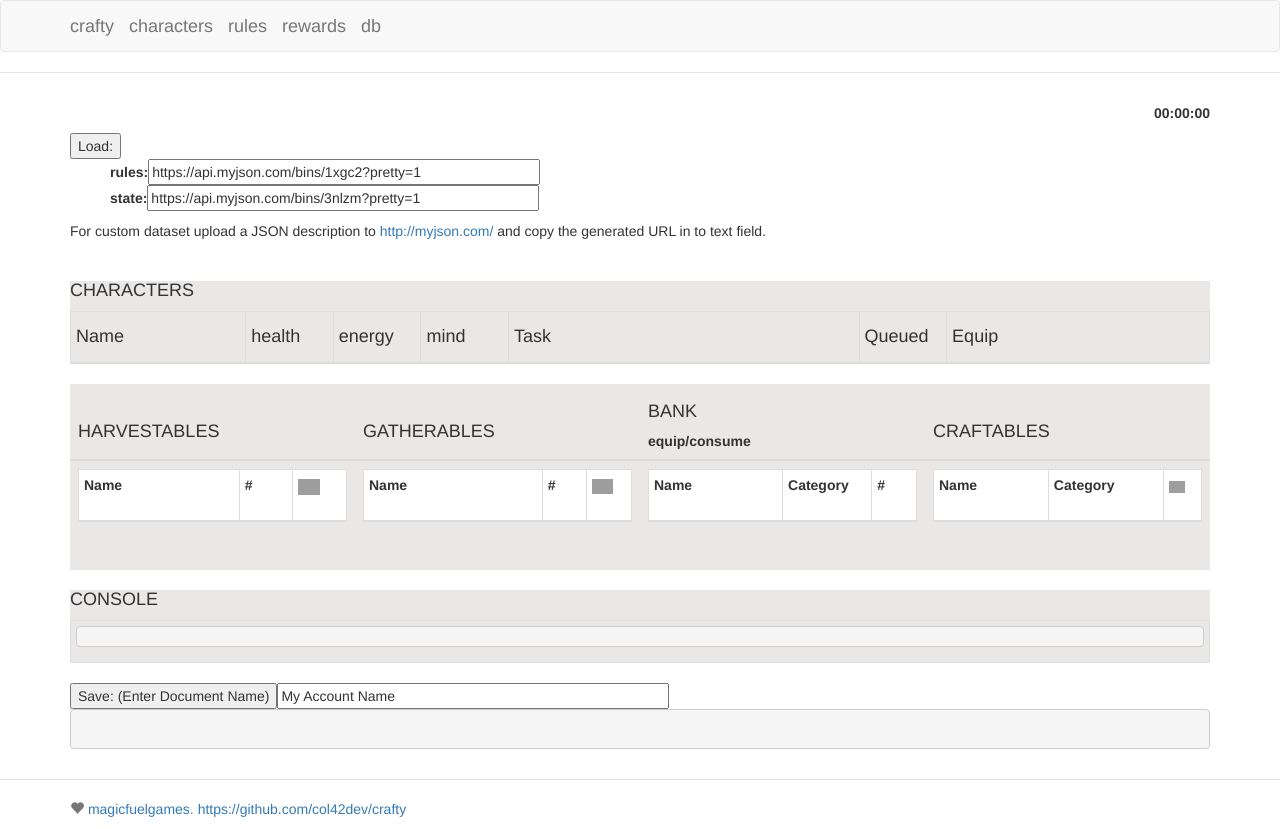
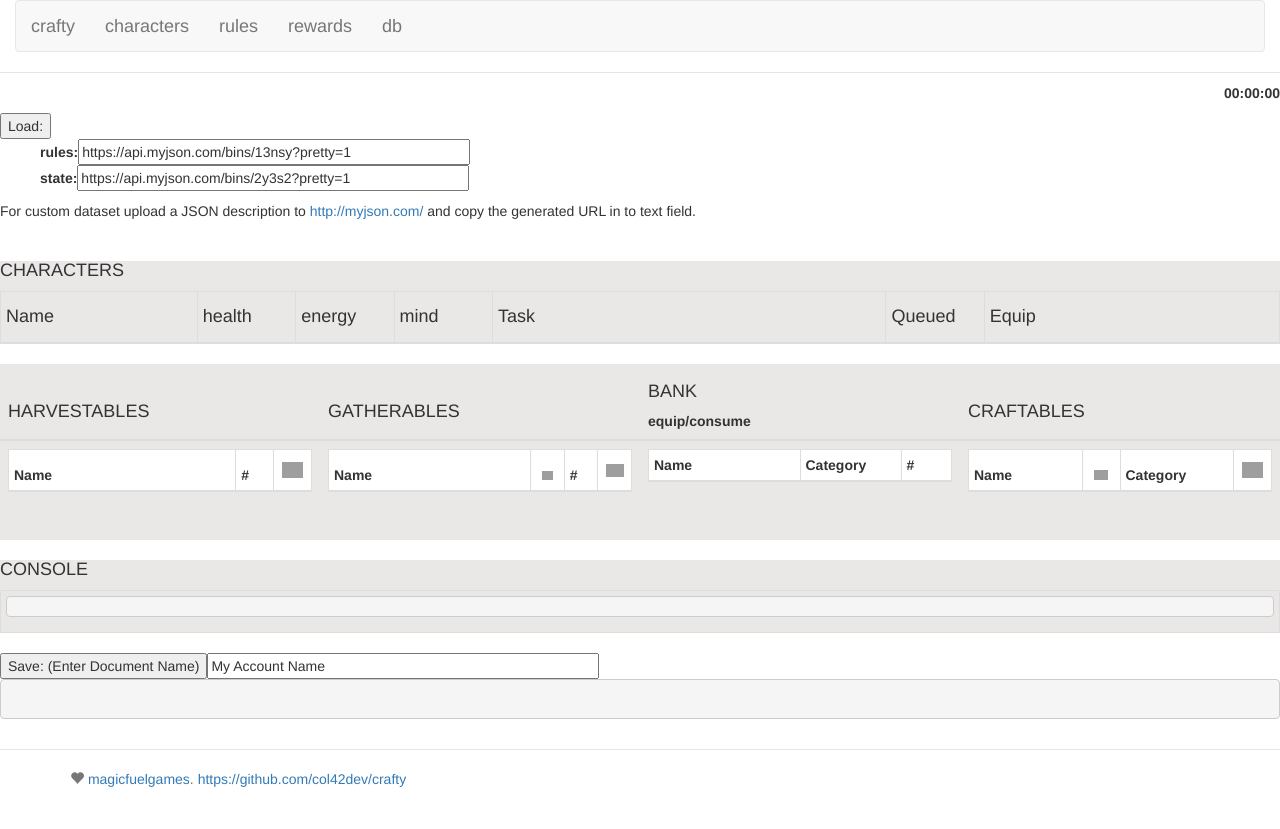
Before and after one commit to col42dev/crafty, a website: page app/index.html in a window 1280 px wide. After the commit the page ends 800 px from the top, so only its background shows below. Drawn offline with nearby package versions, Linux system fonts and the light colour scheme; some packages are replaced by stand-ins of ours; files that its build step writes are made by us from their sources; grey boxes are pictures that could not be loaded.

Commit message:
+.container-fixed screen width +unlocks col for gatherables and recipes

```diff
--- a/app/index.html
+++ b/app/index.html
@@ -23,7 +23,7 @@
     <!-- Add your site or application content here -->
     <div class="header">
       <div class="navbar navbar-default" role="navigation">
-        <div class="container">
+        <div class="container-fixed">
           <div class="navbar-header">
 
 
@@ -54,7 +54,7 @@
       </div>
     </div>
 
-    <div class="container">
+    <div class="container-fixed">
     <div ng-view=""></div>
     </div>
 
--- a/app/scripts/services/fscharacter.js
+++ b/app/scripts/services/fscharacter.js
@@ -210,7 +210,7 @@ angular.module('craftyApp')
               canStartTask = false;
               thisFactory.contextConsole.log('There is no ' + taskName + ' left to gather');
             } else {
-              if ( thisFactory.gatherables[taskName].json.quantity === 0) {
+              if ( parseInt( thisFactory.gatherables[taskName].json.quantity, 10) === 0) {
                 thisFactory.contextConsole.log('No ' + taskName + ' left to gather');
                 canStartTask = false;
               }
@@ -228,7 +228,7 @@ angular.module('craftyApp')
               thisFactory.contextConsole.log('There is no ' + taskName + ' left to harvest');
               canStartTask = false;
             } else {
-              if (thisFactory.harvestables[taskName].quantity === 0) {
+              if ( parseInt(thisFactory.harvestables[taskName].quantity, 10) === 0) {
                 thisFactory.contextConsole.log('There is no ' + taskName + ' left to harvest');
                 canStartTask = false;
               }
--- a/app/scripts/services/fsgatherable.js
+++ b/app/scripts/services/fsgatherable.js
@@ -40,16 +40,26 @@ angular.module('craftyApp')
       return color;
     };
 
+    /**
+    * @desc
+    * @return
+    */
     FSGatherable.prototype.duration =  function(  character) {
-
       character = character;
-
       var duration = this.simulation.gatherableDefines[this.json.name].duration;
-
-
       return duration;
     };
 
+   /**
+     * @desc
+     * @return
+     */
+    FSGatherable.prototype.hasUnlocks =  function(  ) {
+      if ( this.simulation.hasUnlocks( {'action':'gather', 'target':this.json.name})) {
+        return 'images/unlock.69ea04fd.png';
+      }
+      return 'images/clear.d9e2c8a6.png';
+    };
 
 
     return FSGatherable;
--- a/app/scripts/services/fsrecipe.js
+++ b/app/scripts/services/fsrecipe.js
@@ -82,5 +82,17 @@ angular.module('craftyApp')
       return craftingDuration;
     };
 
+     /**
+     * @desc
+     * @return
+     */
+    FSRecipe.prototype.hasUnlocks =  function(  ) {
+
+      if ( this.thisFactory.hasUnlocks( {'action':'craft', 'target':this.json.name})) {
+        return 'images/unlock.69ea04fd.png';
+      }
+      return 'images/clear.d9e2c8a6.png';
+    };
+
     return FSRecipe;
   });
--- a/app/scripts/services/fssimservice.js
+++ b/app/scripts/services/fssimservice.js
@@ -31,8 +31,8 @@ angular.module('craftyApp')
 	      this.taskTimeScalarDivVis ='hidden';
 
         this.master = {
-          rules: 'https://api.myjson.com/bins/1xgc2' + '?pretty=1',
-          state: 'https://api.myjson.com/bins/3nlzm' + '?pretty=1'
+          rules: 'https://api.myjson.com/bins/13nsy' + '?pretty=1',
+          state: 'https://api.myjson.com/bins/2y3s2' + '?pretty=1'
         };
 	      this.user = angular.copy(this.master);
 
--- a/app/styles/main.css
+++ b/app/styles/main.css
@@ -60,9 +60,9 @@ body {
 }
 
 /* Responsive: Portrait tablets and up */
-@media screen and (min-width: 768px) {
+@media (min-width: 1500px) {
   .container {
-    max-width: 1500px;
+    max-width: 2700px;
   }
 
   /* Remove the padding we set earlier */
@@ -82,6 +82,11 @@ body {
   }
 }
 
+/* Custom container */
+.container-fixed {
+  margin: 0 auto;
+  max-width: 1400px;
+}
 
 /* scrollable tables  http://stackoverflow.com/questions/10420168/twitter-bootstrap-scrollable-table */
 .bodycontainer { max-height: 250px; width: 100%; margin: 0; overflow-y: auto; }
--- a/app/views/bank.html
+++ b/app/views/bank.html
@@ -5,9 +5,9 @@
   <table class="table table-bordered table-condensed">
     <thead>
         <tr class="noselect" >
-            <th class="col-sm-3" ng-click="getFSService().onClickHeader('Bank', 'json.name')">Name</br> &nbsp</th>
-            <th class="col-sm-2" ng-click="getFSService().onClickHeader('Bank', 'category')">Category</br> &nbsp</th>
-            <th class="col-sm-1" ng-click="getFSService().onClickHeader('Bank', 'json.quantity')">#</br> &nbsp</th>
+            <th class="col-sm-3" ng-click="getFSService().onClickHeader('Bank', 'json.name')">Name</th>
+            <th class="col-sm-2" ng-click="getFSService().onClickHeader('Bank', 'category')">Category</th>
+            <th class="col-sm-1" ng-click="getFSService().onClickHeader('Bank', 'json.quantity')">#</th>
         </tr>
     </thead>
   </table>
--- a/app/views/gatherables.html
+++ b/app/views/gatherables.html
@@ -5,9 +5,17 @@
 <table class="table table-bordered table-condensed">
 <thead>
   <tr class="noselect" >
-      <th class="col-sm-4" ng-click="getFSService().onClickHeader('Gatherables', 'json.name')">Name</br> &nbsp</th>
-      <th class="col-sm-1" ng-click="getFSService().onClickHeader('Gatherables', 'json.quantity')">#</br> &nbsp</th>
-      <th class="col-sm-1" ng-click="getFSService().onClickHeader('Gatherables', 'json.duration')"><image width="60%" src='http://ec2-54-201-237-107.us-west-2.compute.amazonaws.com/crafty/images/clockface.9a46d0f5.png'></br> &nbsp</th>
+      <th class="col-sm-6" ng-click="getFSService().onClickHeader('Gatherables', 'json.name')">Name</th>
+        <th class="col-sm-1" ng-click="getFSService().onClickHeader('Gatherables', 'json.name')">
+          <div style='height:20px; width:90px; display:table-cell; vertical-align:middle'>
+            <img src= 'http://ec2-54-201-237-107.us-west-2.compute.amazonaws.com/crafty/images/unlock.69ea04fd.png' width="50%" style="max-width: 100%; max-height: 100%; display:block; margin:auto;" />
+          </div>
+      </th>
+      <th class="col-sm-1" ng-click="getFSService().onClickHeader('Gatherables', 'json.quantity')">#</th>
+      <th class="col-sm-1" ng-click="getFSService().onClickHeader('Gatherables', 'json.duration')">              <div style='height:30px; width:30px; display:table-cell; vertical-align:middle'>
+                <img src= 'http://ec2-54-201-237-107.us-west-2.compute.amazonaws.com/crafty/images/clockface.9a46d0f5.png' width="80%" style="max-width: 100%; max-height: 100%; display:block; margin:auto;" />
+              </div>
+      </th>
   </tr>
 </thead>
 </table>
@@ -16,9 +24,16 @@
 
   <tbody>
     <tr ng-repeat="v in getFSService().simulation.gatherablesArray | orderBy:getFSService().simulation.orderGatherablesBy" ng-click="getFSService().onClickBody('Gatherables', v.json)" class="noselect" >
-     <td class="col-sm-4" bgcolor={{v.bgcolor()}} > {{v.json.name}}</td>
-     <td class="col-sm-1"> {{v.json.quantity}}</td>
-    <td class="col-sm-1"> {{v.duration(getFSService().simulation.selectedCharacter)}}</td>
+      <td class="col-sm-6" bgcolor={{v.bgcolor()}} > {{v.json.name}}</td>
+
+      <td class="col-sm-1" >
+        <div style='height:20px; width:90px; display:table-cell; vertical-align:middle'>
+          <img src= 'http://ec2-54-201-237-107.us-west-2.compute.amazonaws.com/crafty/{{v.hasUnlocks()}}' width="50%" style="max-width: 100%; max-height: 100%; display:block; margin:auto;" />
+        </div>
+      </td>
+
+      <td class="col-sm-1"> {{v.json.quantity}}</td>
+      <td class="col-sm-1"> {{v.duration(getFSService().simulation.selectedCharacter)}}</td>
     </tr>
   </tbody>
 
--- a/app/views/harvestables.html
+++ b/app/views/harvestables.html
@@ -5,9 +5,14 @@
     <table class="table table-bordered table-condensed">
       <thead>
         <tr class="noselect" >
-            <th class="col-sm-3" ng-click="getFSService().onClickHeader('Harvestables', 'json.name')">Name</br> &nbsp</th>
-            <th class="col-sm-1" ng-click="getFSService().onClickHeader('Harvestables', 'json.quantity')">#</br> &nbsp</th>
-            <th class="col-sm-1" ng-click="getFSService().onClickHeader('Harvestables', 'json.duration')"><image width="50%" src='http://ec2-54-201-237-107.us-west-2.compute.amazonaws.com/crafty/images/clockface.9a46d0f5.png'></br> &nbsp</th>
+            <th class="col-sm-6" ng-click="getFSService().onClickHeader('Harvestables', 'json.name')">Name</th>
+            <th class="col-sm-1" ng-click="getFSService().onClickHeader('Harvestables', 'json.quantity')">#</th>
+            <th class="col-sm-1" ng-click="getFSService().onClickHeader('Harvestables', 'json.duration')">
+              <div style='height:30px; width:30px; display:table-cell; vertical-align:middle'>
+                <img src= 'http://ec2-54-201-237-107.us-west-2.compute.amazonaws.com/crafty/images/clockface.9a46d0f5.png' width="80%" style="max-width: 100%; max-height: 100%; display:block; margin:auto;" />
+              </div>
+            </th>
+
         </tr>
       </thead>
     </table>
@@ -16,7 +21,7 @@
   <table class="table table-bordered table-condensed table-scrollable">
     <tbody>
       <tr ng-repeat="v in getFSService().simulation.harvestablesArray | orderBy:getFSService().simulation.orderHarvestablesBy" ng-click="getFSService().onClickBody('Harvestables', v.json)" class="noselect" >
-       <td class="col-sm-3" bgcolor={{v.bgcolor()}} > {{v.json.name}}</td>
+       <td class="col-sm-6" bgcolor={{v.bgcolor()}} > {{v.json.name}}</td>
        <td class="col-sm-1"> {{v.json.quantity}}</td>
        <td class="col-sm-1"> {{v.duration(getFSService().simulation.selectedCharacter)}}</td>
       </tr>
--- a/app/views/recipes.html
+++ b/app/views/recipes.html
@@ -4,9 +4,18 @@
 <table class="table table-bordered table-condensed">
 <thead>
   <tr class="noselect" >
-      <th class="col-sm-3" ng-click="getFSService().onClickHeader('Recipes', 'json.name')">Name</br> &nbsp</th>
-      <th class="col-sm-3" ng-click="getFSService().onClickHeader('Recipes', 'json.category')">Category</br> &nbsp</th>
-       <th class="col-sm-1" ng-click="getFSService().onClickHeader('Recipes', 'json.duration')"><image width="60%" src='http://ec2-54-201-237-107.us-west-2.compute.amazonaws.com/crafty/images/clockface.9a46d0f5.png'></br> &nbsp</th>
+      <th class="col-sm-3" ng-click="getFSService().onClickHeader('Recipes', 'json.name')">Name</th>
+      <th class="col-sm-1" ng-click="getFSService().onClickHeader('Recipes', 'json.name')">
+          <div style='height:20px; width:90px; display:table-cell; vertical-align:middle'>
+            <img src= 'http://ec2-54-201-237-107.us-west-2.compute.amazonaws.com/crafty/images/unlock.69ea04fd.png' width="50%" style="max-width: 100%; max-height: 100%; display:block; margin:auto;" />
+          </div>
+      </th>
+      <th class="col-sm-3" ng-click="getFSService().onClickHeader('Recipes', 'json.category')">Category</th>
+      <th class="col-sm-1" ng-click="getFSService().onClickHeader('Recipes', 'json.duration')">
+          <div style='height:30px; width:90px; display:table-cell; vertical-align:middle'>
+            <img src= 'http://ec2-54-201-237-107.us-west-2.compute.amazonaws.com/crafty/images/clockface.9a46d0f5.png' width="80%" style="max-width: 100%; max-height: 100%; display:block; margin:auto;" />
+          </div>
+      </th>
   </tr>
 </thead>
 </table>
@@ -16,6 +25,11 @@
     <tbody>
       <tr ng-repeat="(k,v)  in getFSService().simulation.craftablesArray | orderBy:getFSService().simulation.orderRecipesBy" class="noselect" >
         <td bgcolor={{v.bgcolor()}} class="col-sm-3" ng-click="getFSService().onClickBody('Recipes', v.json)">{{v.json.name}}</td>
+        <td class="col-sm-1" >
+          <div style='height:20px; width:90px; display:table-cell; vertical-align:middle'>
+            <img src= 'http://ec2-54-201-237-107.us-west-2.compute.amazonaws.com/crafty/{{v.hasUnlocks()}}' width="50%" style="max-width: 100%; max-height: 100%; display:block; margin:auto;" />
+          </div>
+        </td>
         <td class="col-sm-3" >{{v.getCategory()}}</td>
         <td class="col-sm-1"> {{v.duration(getFSService().simulation.selectedCharacter)}}</td>
       </tr>
```
Also changed, not shown: app/scripts/services/fssimfactory.js (+21 -0 lines), app/images/clear.png (added), app/images/unlock.png (added), 1 other file. Lines whose indentation alone changed are shown as unchanged.
